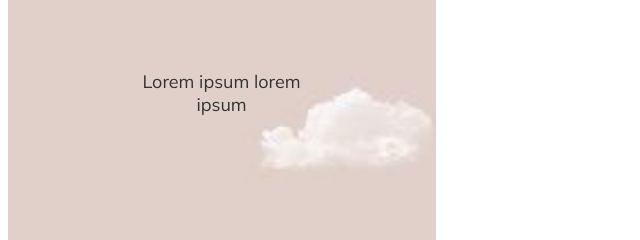
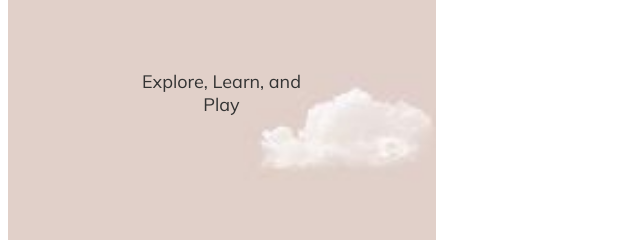
Before and after one commit to Alaleh-kash/kidstalk, a plain HTML site: page index1.html in a window 1280 px wide. Shown: the part 500-740 px from the top of the page, 0-640 px from the left. Drawn offline with Linux system fonts and the light colour scheme; a web font is replaced by a local one.

Commit message:
Add files via upload

```diff
--- a/index1.html
+++ b/index1.html
@@ -22,7 +22,7 @@
 
         <!--<span class="v1_522">KIDSTALK</span>-->
 
-        <span class="v1_529">Lorem ipsum lorem ipsum</span>
+        <span class="v1_529">Explore, Learn, and Play</span>
 
       <div>
     <form id="createAccountForm">
```
